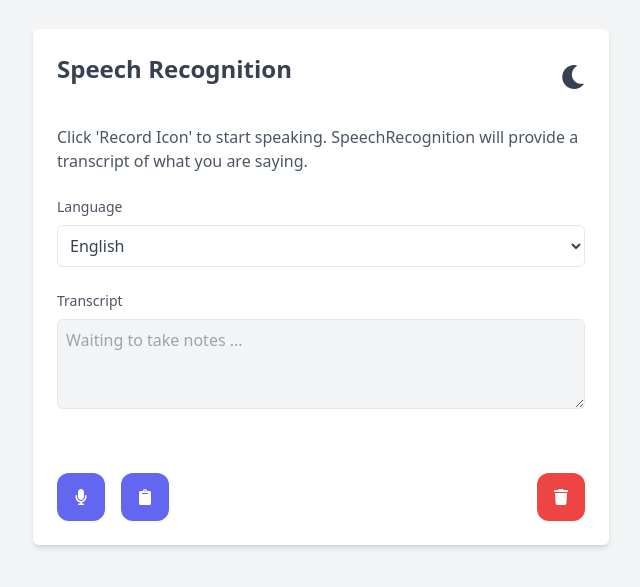
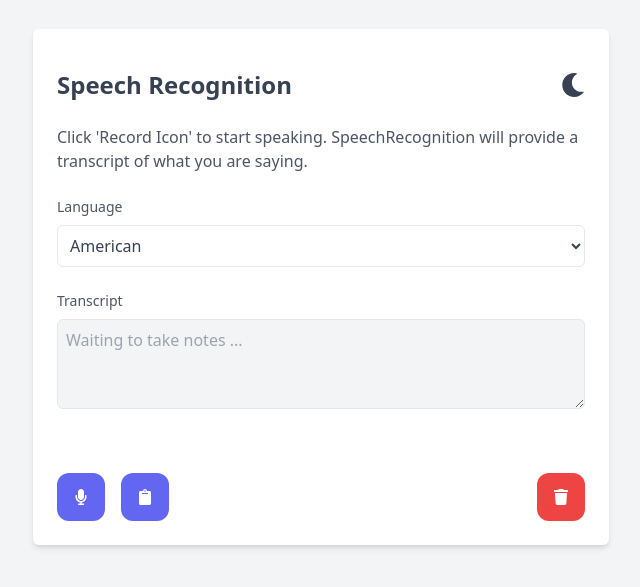
Before and after one commit to UmerMehmood1/speech-to-text-react, a React (Create React App) app: page / in a window 1280 px wide. Shown: the part 113-700 px from the top of the page, without its empty margins (319-959 px from the left). Built offline with nearby package versions, Linux system fonts and the light colour scheme.

Commit message:
Remove unnecessary files and adding search language functionality

```diff
--- a/src/components/SpeechRecognition.jsx
+++ b/src/components/SpeechRecognition.jsx
@@ -10,6 +10,7 @@ import {
 import useSpeechRecognitionJs from "./useSpeechRecognition";
 import { ToastContainer, toast } from "react-toastify";
 import "react-toastify/dist/ReactToastify.css";
+import languages from "../langauges-data/languages";
 
 const languageOptions = [
   { label: "Cambodian", value: "km-KH" },
@@ -38,6 +39,9 @@ const SpeechRecognition = () => {
   const onResult = (result) => {
     if (result) {
       setValue(result);
+    } else {
+      console.log("object");
+      setValue("");
     }
   };
 
@@ -105,8 +109,8 @@ const SpeechRecognition = () => {
         id="speech-recognition-form"
         className="space-y-6 p-6 max-w-xl w-full mx-auto bg-white dark:bg-gray-800 shadow-md rounded-md"
       >
-        <div className="flex justify-between items-center">
-          <h2 className="text-2xl font-semibold text-gray-700 dark:text-gray-200 mb-4">
+        <div className="flex justify-between items-center mt-4">
+          <h2 className="text-2xl font-semibold text-gray-700 dark:text-gray-200 ">
             Speech Recognition
           </h2>
 
@@ -114,7 +118,7 @@ const SpeechRecognition = () => {
           <button
             type="button"
             onClick={toggleDarkMode}
-            className="text-gray-700 dark:text-gray-200 focus:outline-none"
+            className="text-gray-700 dark:text-gray-200 focus:outline-none "
           >
             {isDarkMode ? <FaSun size={24} /> : <FaMoon size={24} />}
           </button>
@@ -145,9 +149,9 @@ const SpeechRecognition = () => {
                 onChange={changeLang}
                 className="border rounded-md p-2 text-gray-700 dark:text-gray-200 bg-white dark:bg-gray-700 focus:ring focus:ring-indigo-200 dark:focus:ring-indigo-500"
               >
-                {languageOptions.map((option) => (
-                  <option key={option.value} value={option.value}>
-                    {option.label}
+                {languages.map((option) => (
+                  <option key={option.code} value={option.code}>
+                    {option.name}
                   </option>
                 ))}
               </select>
```
